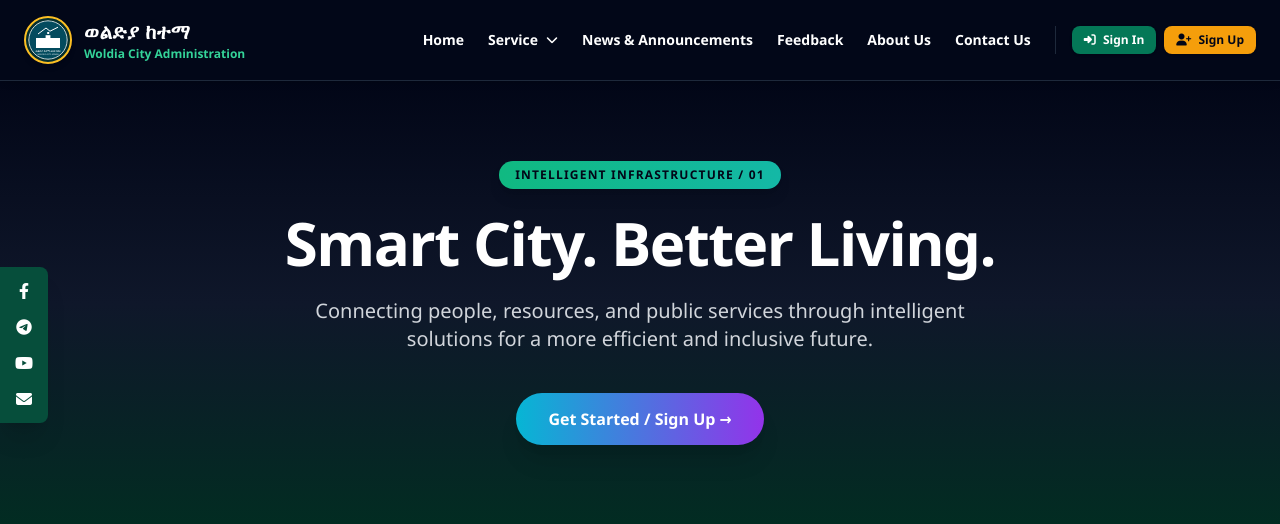
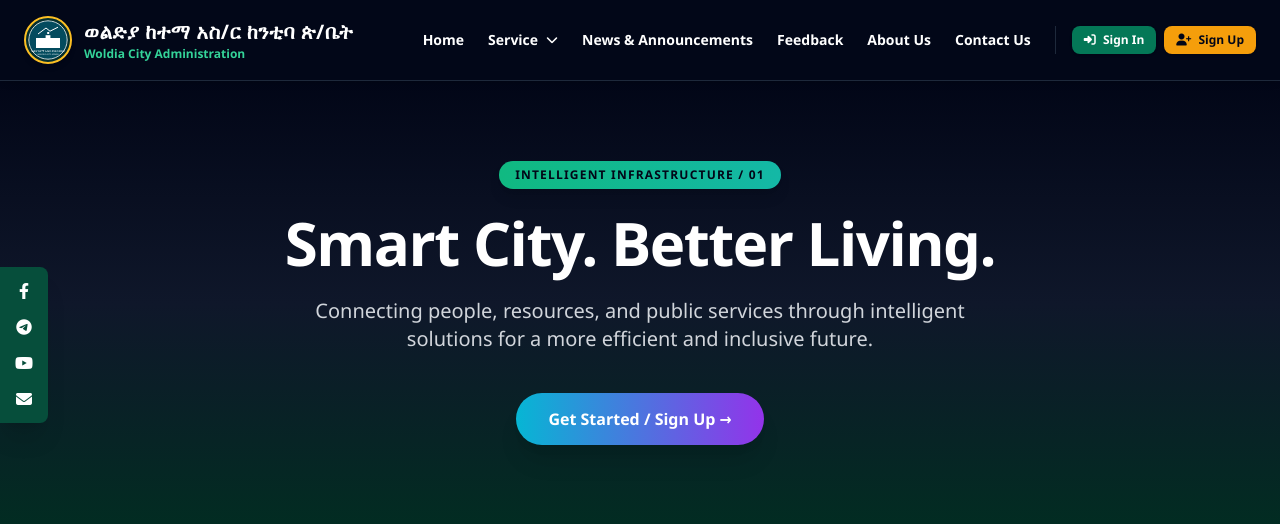
Before and after one commit to bruk9327-sketch/woldia-city-administrator-, a Flask app: page / in a window 1280 px wide. Shown: the top 524 px of the page. Run offline with Flask 3, Linux system fonts and the light colour scheme; some libraries are stand-ins or nearby versions.

Commit message:
Update text content in index.html

```diff
--- a/templates/index.html
+++ b/templates/index.html
@@ -36,11 +36,11 @@
           <rect x="20" y="45" width="60" height="25" fill="#ffffff"/>
           <rect x="44" y="38" width="12" height="32" fill="#ffffff"/>
           <path d="M 48 30 L 53 30 L 53 35 L 48 35 Z" fill="#ffffff"/>
-          <text x="50" y="80" font-size="7" font-weight="bold" fill="#ffffff" text-anchor="middle">ወልድያ ከተማ አስተዳደር</text>
+          <text x="50" y="80" font-size="7" font-weight="bold" fill="#ffffff" text-anchor="middle">ወልድያ ከተማ አስ/ር ከንቲባ ጵ/ቤት</text>
           <text x="50" y="87" font-size="5" fill="#ffffff" text-anchor="middle">WELDEYA CITY ADMIN</text>
         </svg>
         <div>
-          <h1 class="text-lg md:text-xl font-bold tracking-wide text-white">ወልድያ ከተማ</h1>
+          <h1 class="text-lg md:text-xl font-bold tracking-wide text-white">ወልድያ ከተማ አስ/ር ከንቲባ ጵ/ቤት</h1>
           <p class="text-xs text-emerald-400 font-semibold">Woldia City Administration</p>
         </div>
       </div>
```
